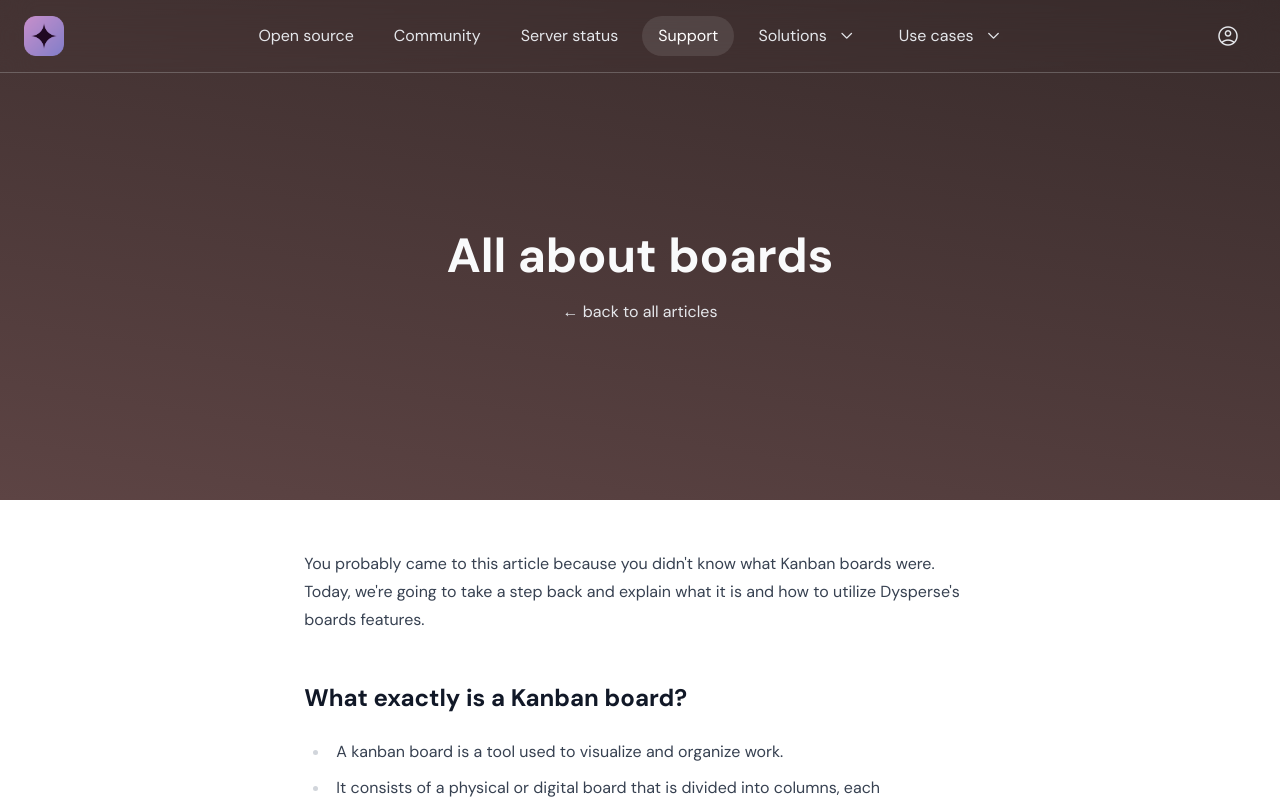
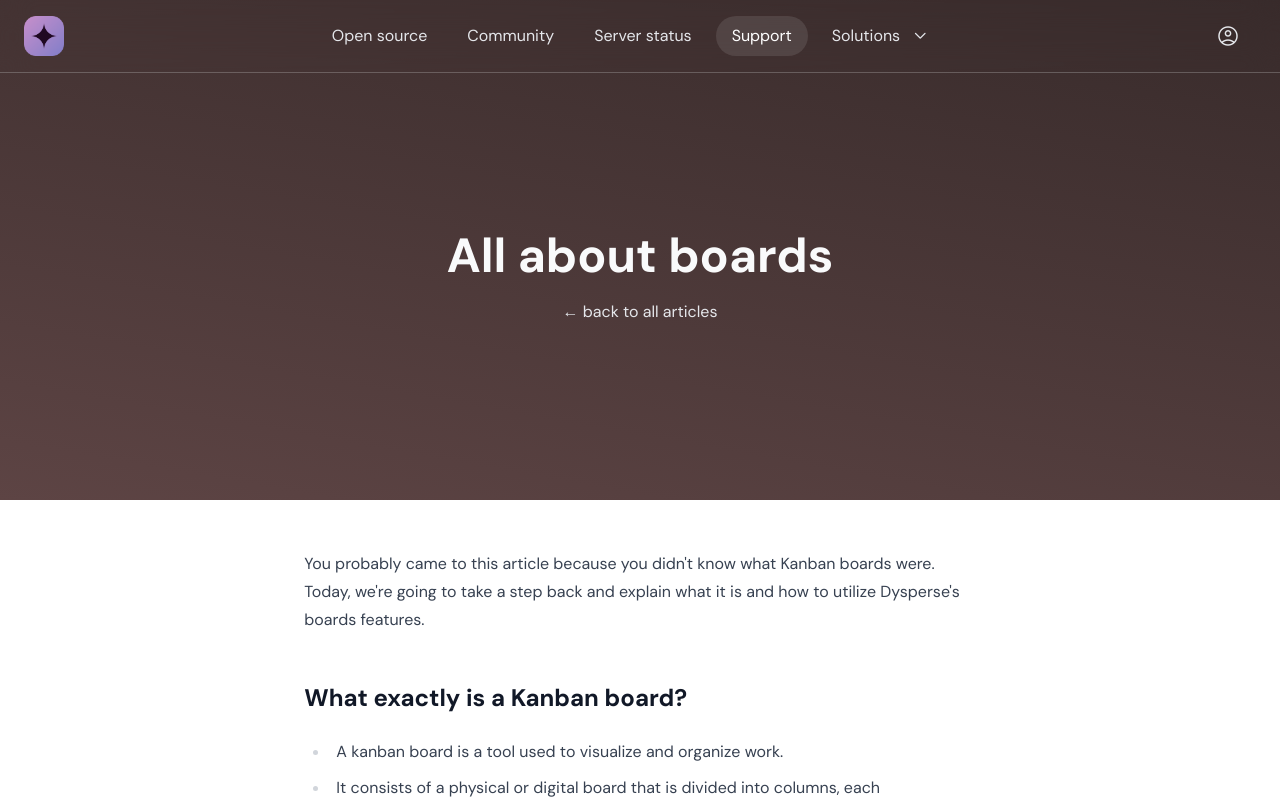
Before and after one commit to Dysperse/Homepage, a Next.js app: page /articles/all-about-boards in a window 1280 px wide. Shown: the top 800 px of the page. Built offline with nearby package versions, Linux system fonts and the light colour scheme.

Commit message:
Update navbar.tsx

```diff
--- a/components/navbar.tsx
+++ b/components/navbar.tsx
@@ -29,7 +29,7 @@ function UseCases() {
     <>
       <Link
         href="#!"
-        className="hidden-on-mobile nav-btn"
+        className="nav-btn hidden"
         onClick={handleClick}
       >
         Use cases
@@ -310,10 +310,10 @@ export function Navbar() {
               <span>Dysperse Availability</span>
             </Link>
           </Box>
-          <h2 className="text-green-200 my-5 mb-2 text-sm uppercase ml-1">
+          <h2 className="hidden text-green-200 my-5 mb-2 text-sm uppercase ml-1">
             USE CASES
           </h2>
-          <Box className="flex flex-col gap-1">
+          <Box className="hidden flex flex-col gap-1">
             <Link
               href="/for/families"
               className="nav-btn p-2 rounded-2xl"
```
